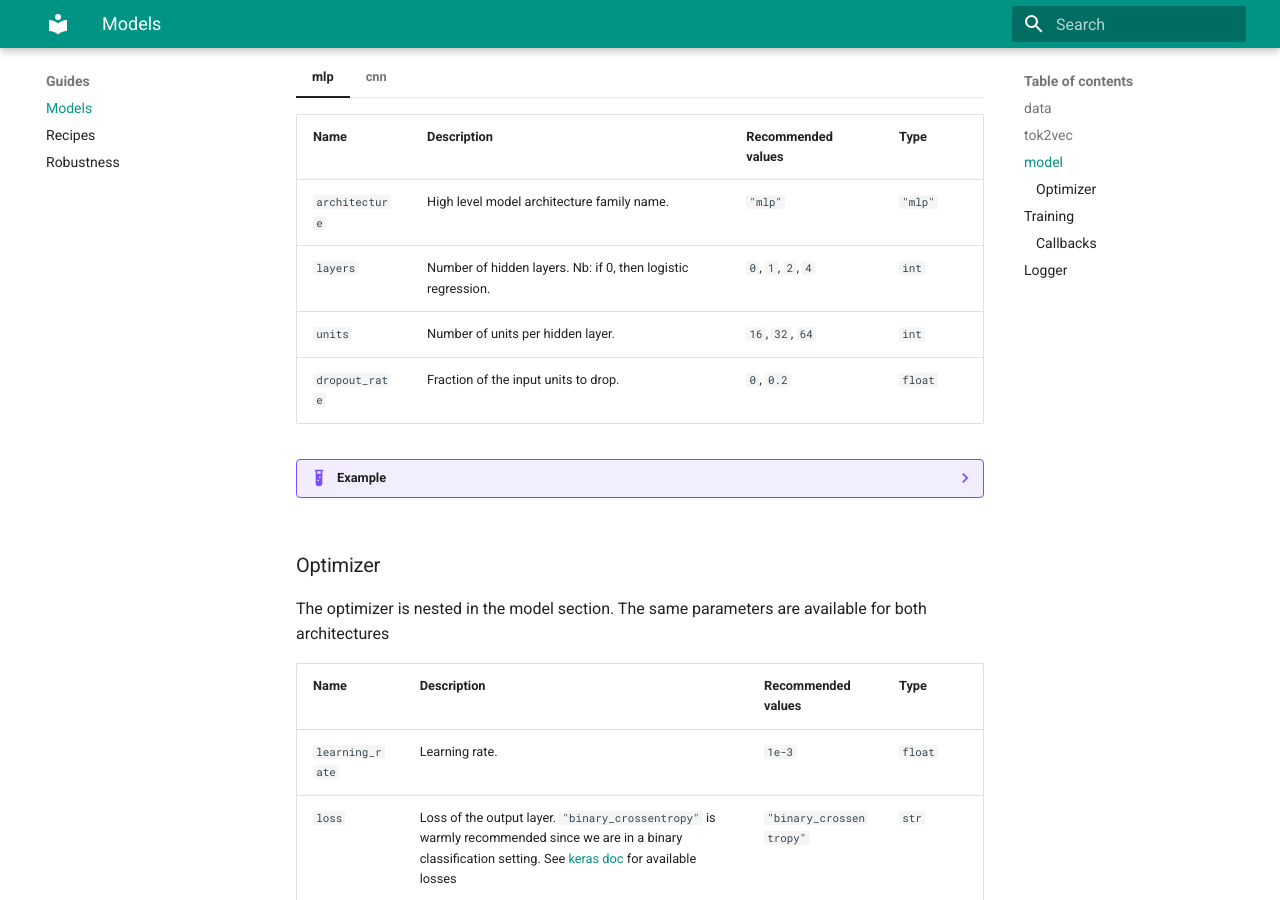
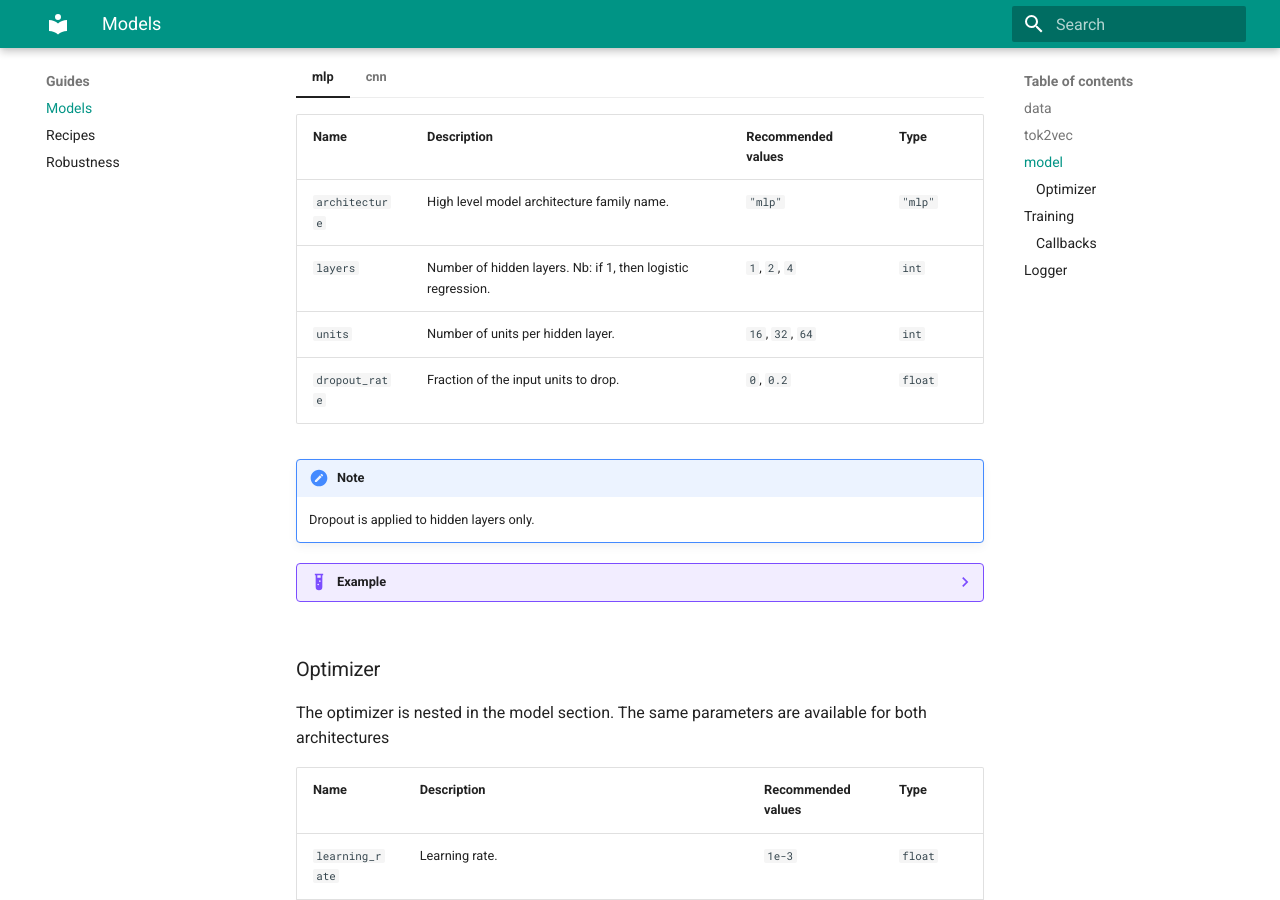
Before and after one commit to cverluise/techlandscape, an MkDocs documentation site: the page built from docs/MODELS.md, in a window 1280 px wide and 900 px high, scrolled down 1999 px. Built offline with MkDocs 1.6.1 and Material for MkDocs 9.7.7, drawn with Linux system fonts in a browser that asks for light colours.

Commit message:
:memo: add note on dropout in the mlp case

````diff
--- a/docs/MODELS.md
+++ b/docs/MODELS.md
@@ -83,9 +83,12 @@ The model component defines the model's architecture, hyper-parameters and optim
      Name| Description | Recommended values|Type
     ---|---|---|---
     `architecture`  | High level model architecture family name. | `"mlp"` |`"mlp"`
-    `layers`        | Number of hidden layers. Nb: if 0, then logistic regression. | `0`, `1`, `2`, `4` |`int`
+    `layers`        | Number of hidden layers. Nb: if 1, then logistic regression. | `1`, `2`, `4` |`int`
     `units`         | Number of units per hidden layer. | `16`, `32`, `64` |`int`
     `dropout_rate`  | Fraction of the input units to drop. | `0`, `0.2` |`float`
+
+    !!! note
+        Dropout is applied to hidden layers only.
 
     ??? example
         ```yaml
````
